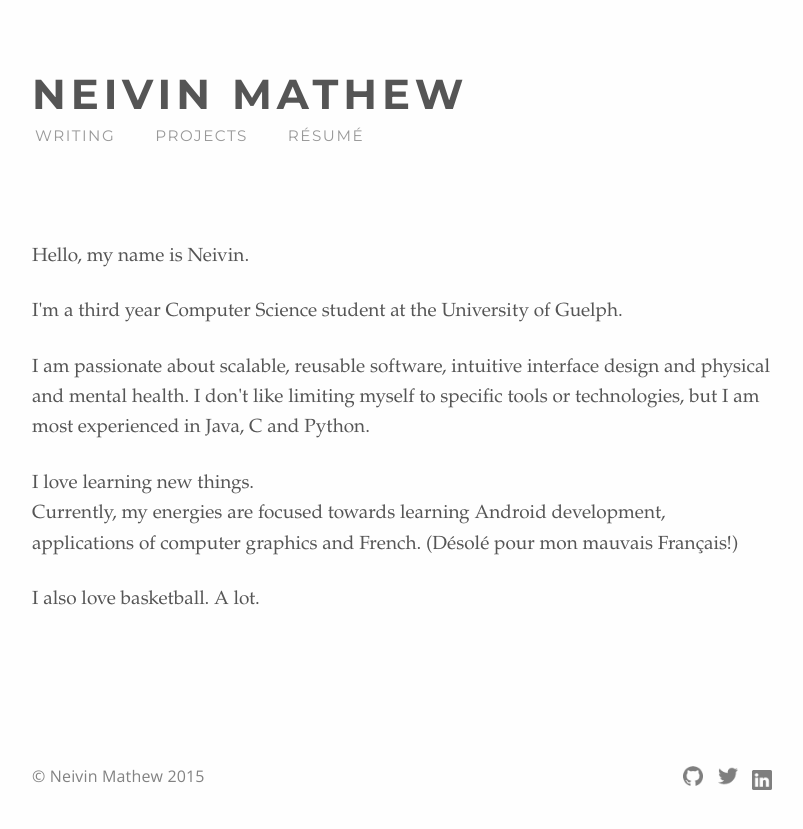
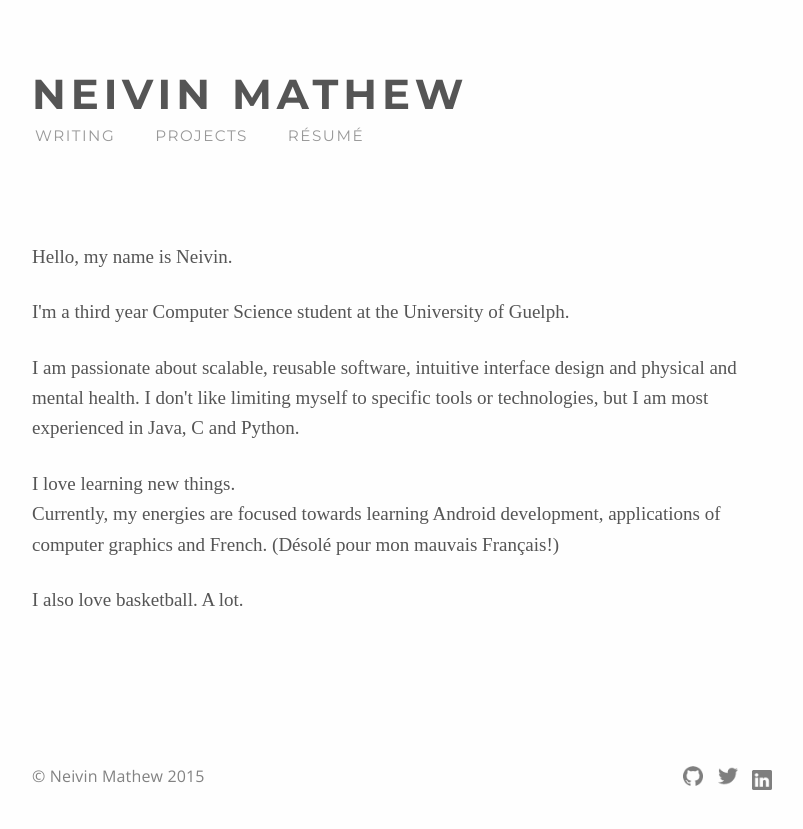
Before and after one commit to neivin/neivin.github.io, a Jekyll site: the page built from index.html, in a window 1280 px wide. Shown: the top 829 px of the page, without its empty margins (238-1041 px from the left). Built offline with Jekyll 4.4.1, drawn with Linux system fonts in a browser that asks for light colours.

Commit message:
Small wording change + font change

```diff
--- a/css/main.scss
+++ b/css/main.scss
@@ -9,7 +9,7 @@
 $base-font-family:'Montserrat', Arial, sans-serif;
 $base-font-size:   18px;
 
-$body-copy: ‘Palatino Linotype’, ‘Book Antiqua’, Palatino, serif;
+$body-copy: Times New Roman, serif;
 $body-font-size: 19px;
 
 $sub-font: 'Open Sans', Arial, sans-serif;
```
Also changed, not shown: _projects/codemon_trainer.md (+1 -1 lines).
